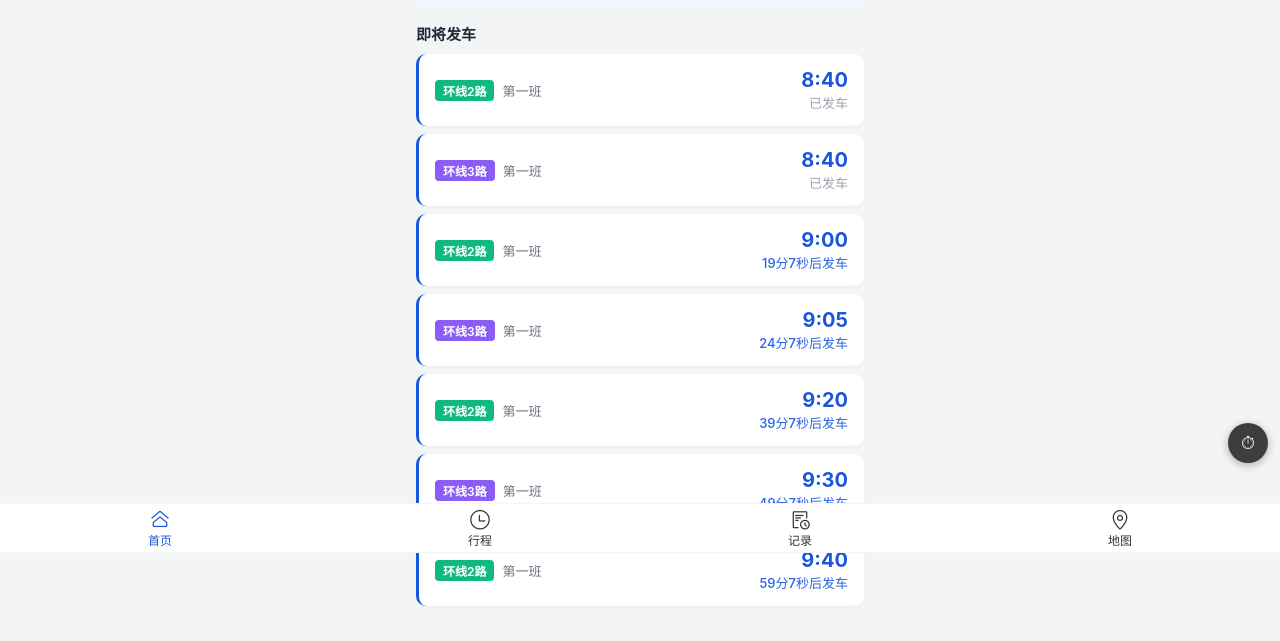
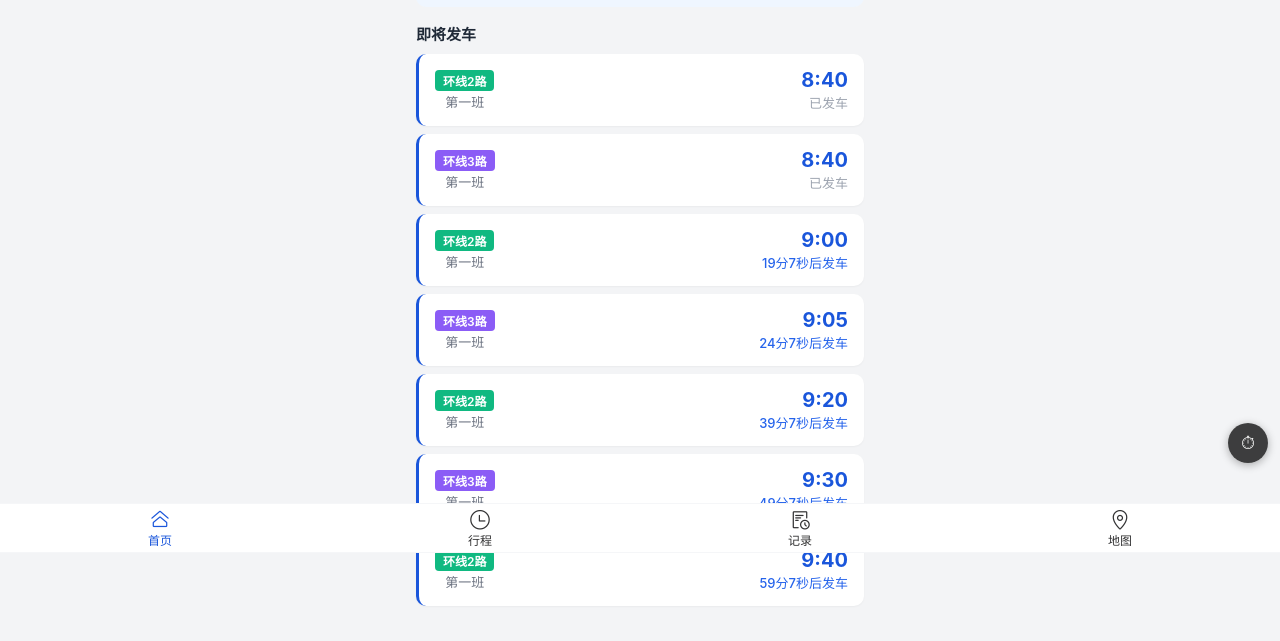
Before and after one commit to LiuSizheng/loop-ride-assistant, a Vue app: page /#/ in a window 1280 px wide. Shown: the part 247-888 px from the top of the page. Built offline with nearby package versions, Linux system fonts and the light colour scheme; no server answers.

Commit message:
refactor: RouteBadge与班次名上下叠放，节省横向空间适配窄屏

```diff
--- a/src/views/HomeView.vue
+++ b/src/views/HomeView.vue
@@ -224,8 +224,10 @@ const displayedArrivals = computed(() => {
       <div v-for="item in displayedArrivals" :key="`${(item as any).departure?.recordId}-${(item as any).destStop || item.destStop || ''}`" class="bus-card" :class="{ expanded: expandedBusId === 'arrival-' + (item as any).departure?.recordId }">
         <div class="bus-card-main" @click="toggleBusCard('arrival-' + (item as any).departure?.recordId)">
         <div class="bus-card-left">
-          <RouteBadge :route="(item as any).departure?.route" :dining="(item as any).departure?.routeKey === 'HX1_DINING'" />
-          <span class="bus-shift">{{ (item as any).departure?.shiftName }}</span>
+          <div class="route-col">
+            <RouteBadge :route="(item as any).departure?.route" :dining="(item as any).departure?.routeKey === 'HX1_DINING'" />
+            <span class="bus-shift">{{ (item as any).departure?.shiftName }}</span>
+          </div>
           <span v-if="(item as any).departure?.isGaochaoDeparture" class="tags-col">
             <span class="bus-from">高超楼发车</span>
             <span class="depart-tag" :class="(item as any).departed ? 'gone' : 'wait'">{{ (item as any).departed ? '已发车' : '未发车' }}</span>
@@ -268,8 +270,10 @@ const displayedArrivals = computed(() => {
       <div class="section-title">即将发车</div>
       <div v-for="item in departingSoon" :key="item.departure.recordId" class="bus-card departing">
         <div class="bus-card-left">
-          <RouteBadge :route="item.departure.route" :dining="item.departure.routeKey === 'HX1_DINING'" />
-          <span class="bus-shift">{{ item.departure.shiftName }}</span>
+          <div class="route-col">
+            <RouteBadge :route="item.departure.route" :dining="item.departure.routeKey === 'HX1_DINING'" />
+            <span class="bus-shift">{{ item.departure.shiftName }}</span>
+          </div>
           <span class="bus-from" v-if="item.departure.isGaochaoDeparture">高超楼发车</span>
         </div>
         <div class="bus-card-right">
@@ -311,6 +315,7 @@ const displayedArrivals = computed(() => {
 .bus-card-main { display: flex; justify-content: space-between; align-items: center; padding: 14px 16px; cursor: pointer; user-select: none; }
 .bus-card-main:active { background: #F9FAFB; }
 .bus-card-left { display: flex; align-items: center; gap: 8px; flex: 1; overflow: hidden; }
+.route-col { display: flex; flex-direction: column; align-items: center; gap: 1px; flex-shrink: 0; }
 .bus-shift { font-size: 13px; color: var(--color-text-secondary); white-space: nowrap; }
 .bus-from { font-size: 11px; color: #F59E0B; white-space: nowrap; }
 .tags-col { display: flex; flex-direction: column; align-items: center; gap: 2px; line-height: 1.2; }
```
